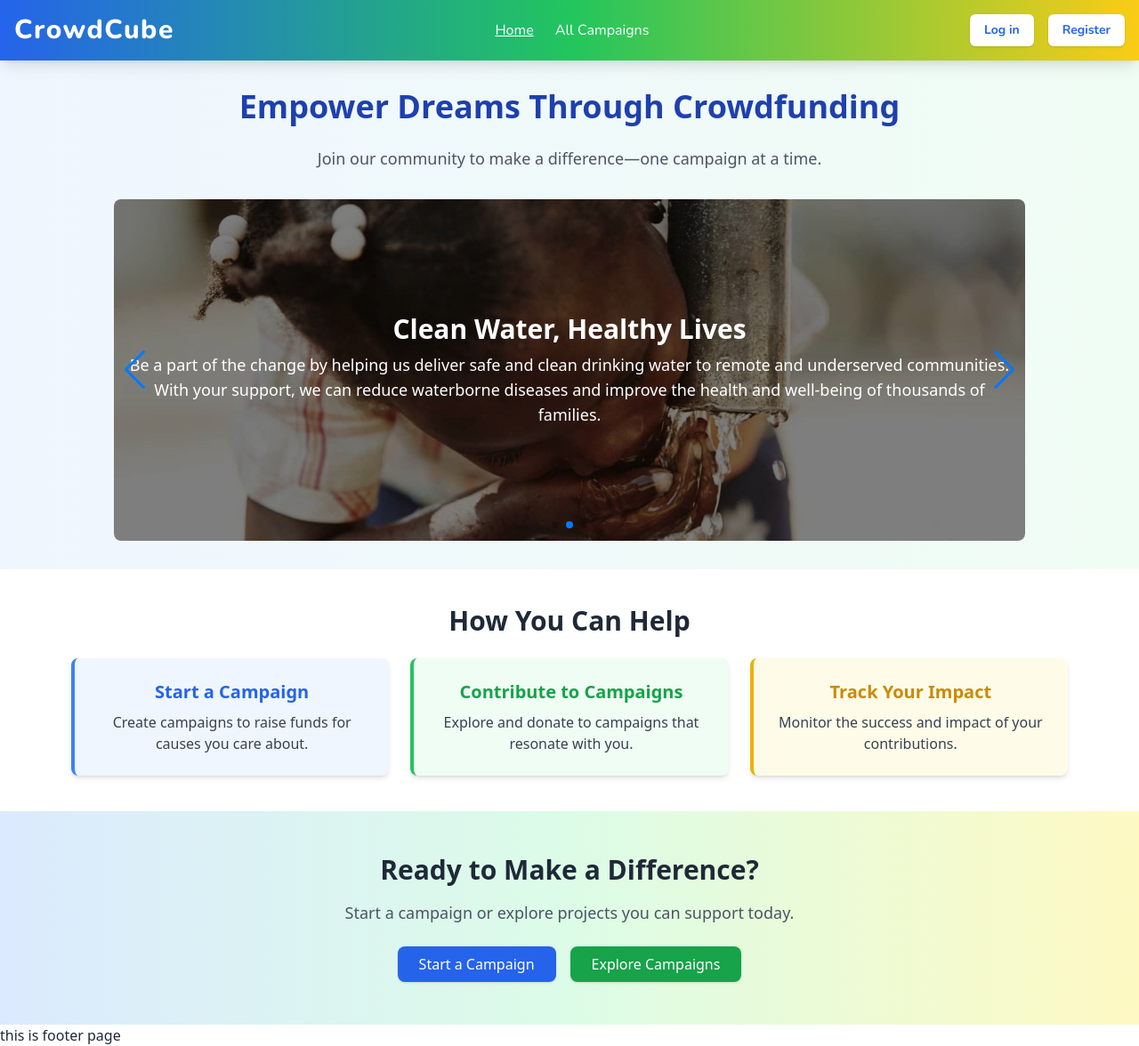
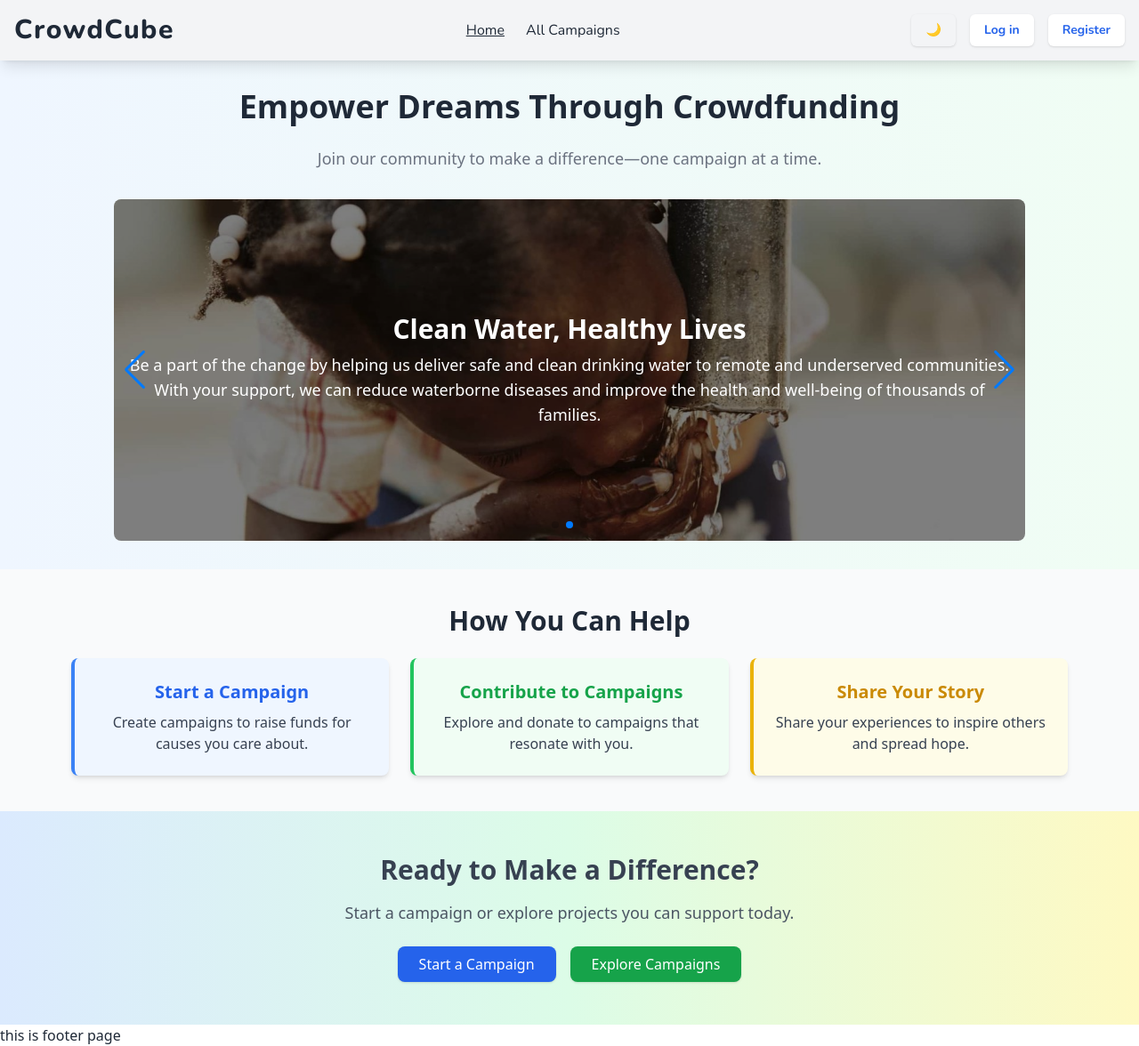
Before and after one commit to sajjadislam523/crowdcube-client, a React (Vite) app: page / in a window 1280 px wide. Shown: the whole page at 89% size. Built offline with nearby package versions, Linux system fonts and the light colour scheme; no server answers.

Commit message:
Added a theme provider contextAPI and added theme toggling switch in the navbar and theme toggling function in the project

```diff
--- a/index.html
+++ b/index.html
@@ -1,5 +1,5 @@
 <!doctype html>
-<html lang="en">
+<html lang="en" data-theme="light">
 
 <head>
   <meta charset="UTF-8" />
--- a/src/components/Navbar.jsx
+++ b/src/components/Navbar.jsx
@@ -1,12 +1,20 @@
 import { useContext } from "react";
 import { Link, NavLink } from "react-router-dom";
 import { AuthContext } from "../context/AuthProvider";
+import { ThemeContext } from "../context/ThemeProvider";
 
 const Navbar = () => {
     const { user, Logout } = useContext(AuthContext);
+    const { theme, toggleTheme } = useContext(ThemeContext);
 
     return (
-        <nav className="sticky top-0 z-50 text-white shadow-lg bg-gradient-to-r from-blue-600 via-green-500 to-yellow-400 font-nunito">
+        <nav
+            className={`sticky top-0 z-50 shadow-lg font-nunito ${
+                theme === "light"
+                    ? " bg-gray-100 text-gray-800"
+                    : "bg-gray-800 text-gray-100"
+            }`}
+        >
             <div className="container flex items-center justify-between p-4 mx-auto">
                 <Link to="/" className="text-3xl font-extrabold tracking-wider">
                     CrowdCube
@@ -79,8 +87,18 @@ const Navbar = () => {
                     )}
                 </ul>
 
-                {/* Authentication Section */}
                 <div className="flex items-center space-x-4">
+                    <button
+                        onClick={toggleTheme}
+                        className={`px-4 py-2 text-sm font-bold transition duration-300 rounded-md shadow ${
+                            theme === "light"
+                                ? "text-black hover:bg-gray-200"
+                                : "text-white bg-gray-500 hover:bg-gray-600"
+                        }`}
+                    >
+                        {theme === "light" ? "🌙" : "☀️"}
+                    </button>
+
                     {user ? (
                         <div className="flex items-center space-x-3">
                             <img
--- /dev/null
+++ b/src/context/ThemeProvider.jsx
@@ -0,0 +1,35 @@
+import PropTypes from "prop-types";
+import { createContext, useEffect, useState } from "react";
+
+export const ThemeContext = createContext();
+
+const ThemeProvider = ({ children }) => {
+    const [theme, setTheme] = useState(
+        localStorage.getItem("theme") || "light"
+    );
+
+    useEffect(() => {
+        document.documentElement.setAttribute("data-theme", theme);
+        localStorage.setItem("theme", theme);
+    }, [theme]);
+
+    const toggleTheme = () => {
+        setTheme((prevTheme) => (prevTheme === "light" ? "dark" : "light"));
+    };
+
+    const themeValue = {
+        theme,
+        toggleTheme,
+    };
+    return (
+        <ThemeContext.Provider value={themeValue}>
+            {children}
+        </ThemeContext.Provider>
+    );
+};
+
+ThemeProvider.propTypes = {
+    children: PropTypes.node.isRequired,
+};
+
+export default ThemeProvider;
--- a/src/pages/Homepage.jsx
+++ b/src/pages/Homepage.jsx
@@ -1,14 +1,17 @@
+import { useContext } from "react";
+import { ThemeContext } from "../context/ThemeProvider";
 import { Swiper, SwiperSlide } from "swiper/react";
 import { Autoplay, Navigation, Pagination } from "swiper/modules";
 import "swiper/css";
 import "swiper/css/navigation";
 import "swiper/css/pagination";
-
 import schoolDonation from "../assets/sliderImage/schoolDonation.png";
 import waterDonation from "../assets/sliderImage/donationWater.jpeg";
 import fundingBusiness from "../assets/sliderImage/fundingBusiness.webp";
 
 const Homepage = () => {
+    const { theme } = useContext(ThemeContext);
+
     const slides = [
         {
             id: 1,
@@ -34,13 +37,26 @@ const Homepage = () => {
     ];
 
     return (
-        <div>
-            {/* Hero Section */}
-            <div className="py-8 bg-gradient-to-r from-blue-50 to-green-50">
-                <h1 className="mb-6 text-3xl font-extrabold text-center text-blue-800 md:text-4xl">
+        <div
+            className={`${
+                theme === "light" ? "bg-gray-50" : "bg-gray-800 text-white"
+            }`}
+        >
+            <div
+                className={`py-8 ${
+                    theme === "light"
+                        ? "bg-gradient-to-r from-blue-50 to-green-50"
+                        : "bg-gray-900 text-white"
+                }`}
+            >
+                <h1 className="mb-6 text-3xl font-extrabold text-center md:text-4xl">
                     Empower Dreams Through Crowdfunding
                 </h1>
-                <p className="mb-8 text-center text-gray-600 md:text-lg">
+                <p
+                    className={`mb-8 text-center ${
+                        theme === "light" ? "text-gray-500" : "text-gray-400"
+                    } md:text-lg`}
+                >
                     Join our community to make a difference—one campaign at a
                     time.
                 </p>
@@ -74,9 +90,8 @@ const Homepage = () => {
                 </Swiper>
             </div>
 
-            {/* Features Section */}
-            <div className="px-6 py-10 bg-white md:px-12 lg:px-20">
-                <h2 className="mb-6 text-2xl font-extrabold text-center text-gray-800 md:text-3xl">
+            <div className="px-6 py-10 md:px-12 lg:px-20">
+                <h2 className="mb-6 text-2xl font-extrabold text-center md:text-3xl">
                     How You Can Help
                 </h2>
                 <div className="grid grid-cols-1 gap-6 md:grid-cols-3">
@@ -100,23 +115,38 @@ const Homepage = () => {
                     </div>
                     <div className="p-6 text-center border-l-4 border-yellow-500 rounded-lg shadow-md bg-yellow-50">
                         <h3 className="text-xl font-semibold text-yellow-600">
-                            Track Your Impact
+                            Share Your Story
                         </h3>
                         <p className="mt-2 text-gray-700">
-                            Monitor the success and impact of your
-                            contributions.
+                            Share your experiences to inspire others and spread
+                            hope.
                         </p>
                     </div>
                 </div>
             </div>
 
-            {/* CTA Section */}
-            <div className="py-12 bg-gradient-to-r from-blue-100 via-green-100 to-yellow-100">
+            <div
+                className={`py-12 ${
+                    theme === "light"
+                        ? "bg-gradient-to-r from-blue-100 via-green-100 to-yellow-100"
+                        : "bg-gray-900"
+                }`}
+            >
                 <div className="max-w-4xl px-6 mx-auto text-center">
-                    <h3 className="mb-4 text-2xl font-bold text-gray-800 md:text-3xl">
+                    <h3
+                        className={`mb-4 text-2xl font-bold ${
+                            theme === "light" ? "text-gray-700" : "text-white"
+                        } md:text-3xl`}
+                    >
                         Ready to Make a Difference?
                     </h3>
-                    <p className="mb-6 text-gray-600 md:text-lg">
+                    <p
+                        className={`mb-6 ${
+                            theme === "light"
+                                ? "text-gray-600"
+                                : "text-gray-400"
+                        } md:text-lg`}
+                    >
                         Start a campaign or explore projects you can support
                         today.
                     </p>
```
Also changed, not shown: src/main.jsx (+6 -3 lines).
